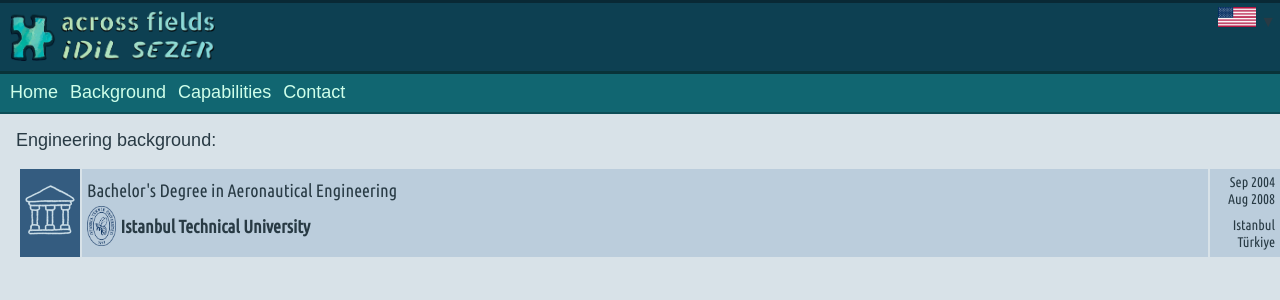
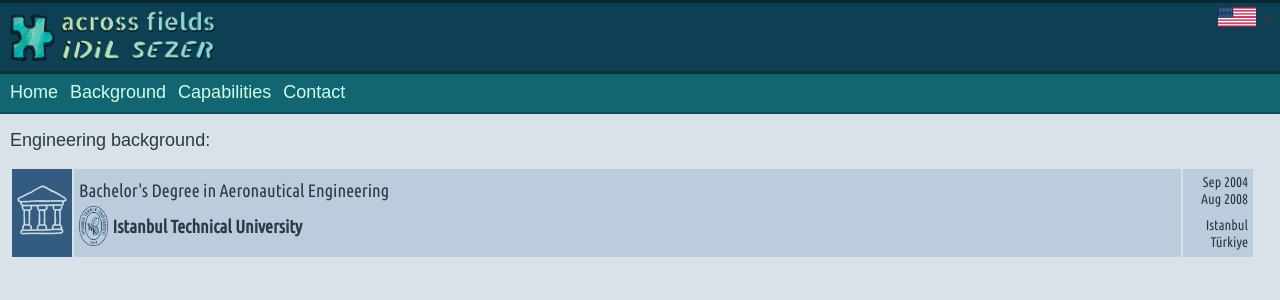
Before and after one commit to acrossfields/idilsezer, a Jekyll site: the page built from en/background.md, in a window 1280 px wide. Shown: the top 300 px of the page. Built offline with Jekyll 4.4.1, drawn with Linux system fonts in a browser that asks for light colours; some web fonts are replaced.

Commit message:
Update style.scss

```diff
--- a/assets/css/style.scss
+++ b/assets/css/style.scss
@@ -117,7 +117,7 @@ body a:hover {
 }
 
 .bg {
-  margin: 15px 8px;
+  margin: 15px 5px;
   padding: 0;
   font-family: 'Ysabeau', sans-serif;
   font-size: 18px;
@@ -125,9 +125,8 @@ body a:hover {
 }
 
 table {
-  margin: 10px;
-  width: 100%;
-  table-layout: fixed;
+  margin: 10px 20px 10px 5px; /* top, right, bottom, left */
+  width: calc(100% - 25px);   /* subtract total horizontal margins */
 }
 
 .table-bgheader {
```
